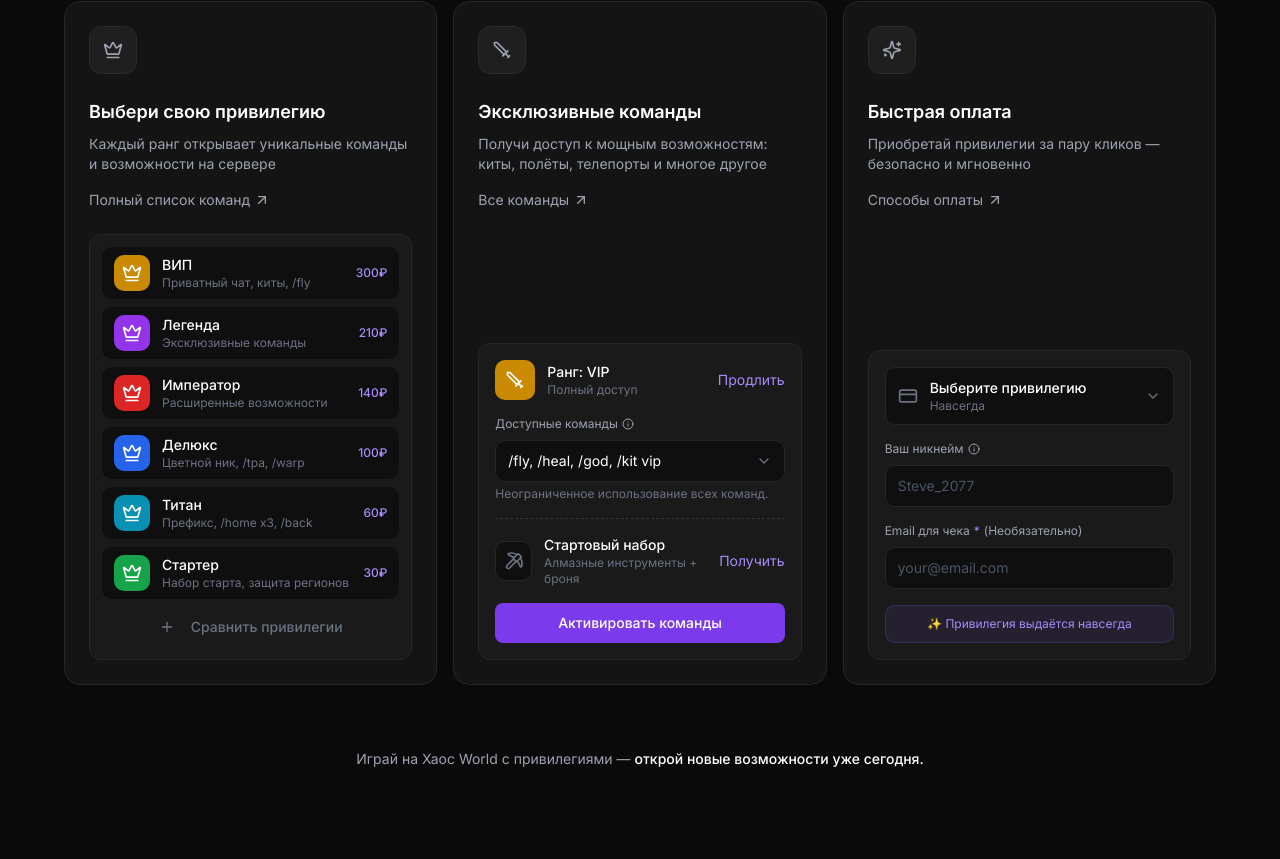
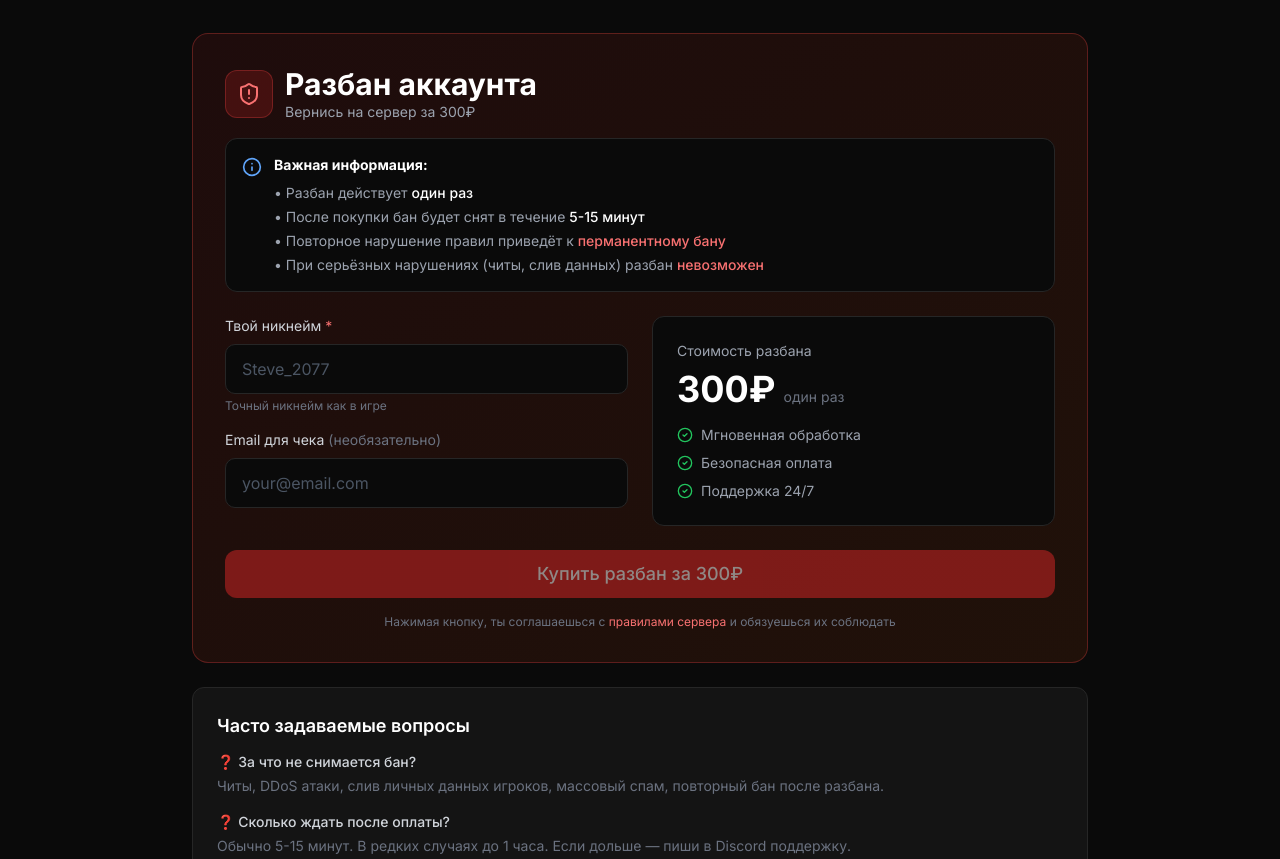
Before and after one commit to pr-poehali-dev/data-sync-initiative-1, a React (Vite) app: page / in a window 1280 px wide. Shown: the part 2401-3260 px from the top of the page. Before the commit the page ends 3202 px from the top, so only its background shows below. Built offline with nearby package versions, Linux system fonts and the light colour scheme.

Commit message:
feat: функция покупки разбана

```diff
--- /dev/null
+++ b/src/components/UnbanSection.tsx
@@ -0,0 +1,131 @@
+import { ShieldAlert, Info, CheckCircle2 } from "lucide-react"
+import { Button } from "@/components/ui/button"
+import { useState } from "react"
+
+export function UnbanSection() {
+  const [nickname, setNickname] = useState("")
+  const [email, setEmail] = useState("")
+
+  return (
+    <section className="px-4 py-16">
+      <div className="mx-auto max-w-4xl">
+        <div className="rounded-2xl bg-gradient-to-br from-red-600/10 to-orange-600/10 border border-red-500/30 overflow-hidden">
+          <div className="p-8">
+            <div className="flex items-center gap-3 mb-4">
+              <div className="h-12 w-12 rounded-xl bg-red-600/20 border border-red-500/30 flex items-center justify-center">
+                <ShieldAlert className="h-6 w-6 text-red-400" />
+              </div>
+              <div>
+                <h2 className="text-2xl md:text-3xl font-bold text-white">
+                  Разбан аккаунта
+                </h2>
+                <p className="text-sm text-gray-400">Вернись на сервер за 300₽</p>
+              </div>
+            </div>
+
+            <div className="mb-6 rounded-xl bg-[#0a0a0a] border border-[#262626] p-4">
+              <div className="flex items-start gap-3">
+                <Info className="h-5 w-5 text-blue-400 flex-shrink-0 mt-0.5" />
+                <div className="space-y-2 text-sm text-gray-300">
+                  <p><strong className="text-white">Важная информация:</strong></p>
+                  <ul className="space-y-1 text-gray-400">
+                    <li>• Разбан действует <span className="text-white font-medium">один раз</span></li>
+                    <li>• После покупки бан будет снят в течение <span className="text-white font-medium">5-15 минут</span></li>
+                    <li>• Повторное нарушение правил приведёт к <span className="text-red-400 font-medium">перманентному бану</span></li>
+                    <li>• При серьёзных нарушениях (читы, слив данных) разбан <span className="text-red-400 font-medium">невозможен</span></li>
+                  </ul>
+                </div>
+              </div>
+            </div>
+
+            <div className="grid md:grid-cols-2 gap-6 mb-6">
+              <div className="space-y-4">
+                <div>
+                  <label className="mb-2 flex items-center gap-1 text-sm text-gray-300">
+                    Твой никнейм <span className="text-red-400">*</span>
+                  </label>
+                  <input
+                    type="text"
+                    placeholder="Steve_2077"
+                    value={nickname}
+                    onChange={(e) => setNickname(e.target.value)}
+                    className="w-full rounded-lg bg-[#0a0a0a] border border-[#262626] px-4 py-3 text-white placeholder-gray-600 outline-none focus:border-red-500/50 transition-colors"
+                  />
+                  <p className="mt-1 text-xs text-gray-500">Точный никнейм как в игре</p>
+                </div>
+
+                <div>
+                  <label className="mb-2 flex items-center gap-1 text-sm text-gray-300">
+                    Email для чека <span className="text-gray-500">(необязательно)</span>
+                  </label>
+                  <input
+                    type="email"
+                    placeholder="your@email.com"
+                    value={email}
+                    onChange={(e) => setEmail(e.target.value)}
+                    className="w-full rounded-lg bg-[#0a0a0a] border border-[#262626] px-4 py-3 text-white placeholder-gray-600 outline-none focus:border-red-500/50 transition-colors"
+                  />
+                </div>
+              </div>
+
+              <div className="rounded-xl bg-[#0a0a0a] border border-[#262626] p-6 flex flex-col justify-between">
+                <div>
+                  <p className="text-sm text-gray-400 mb-2">Стоимость разбана</p>
+                  <div className="flex items-baseline gap-2 mb-4">
+                    <span className="text-4xl font-bold text-white">300₽</span>
+                    <span className="text-sm text-gray-500">один раз</span>
+                  </div>
+                  <div className="space-y-2">
+                    <div className="flex items-center gap-2 text-sm text-gray-400">
+                      <CheckCircle2 className="h-4 w-4 text-green-500" />
+                      <span>Мгновенная обработка</span>
+                    </div>
+                    <div className="flex items-center gap-2 text-sm text-gray-400">
+                      <CheckCircle2 className="h-4 w-4 text-green-500" />
+                      <span>Безопасная оплата</span>
+                    </div>
+                    <div className="flex items-center gap-2 text-sm text-gray-400">
+                      <CheckCircle2 className="h-4 w-4 text-green-500" />
+                      <span>Поддержка 24/7</span>
+                    </div>
+                  </div>
+                </div>
+              </div>
+            </div>
+
+            <Button
+              className="w-full bg-red-600 hover:bg-red-700 text-white text-lg py-6 rounded-xl"
+              disabled={!nickname}
+            >
+              Купить разбан за 300₽
+            </Button>
+
+            <p className="mt-4 text-center text-xs text-gray-500">
+              Нажимая кнопку, ты соглашаешься с{" "}
+              <a href="#" className="text-red-400 hover:text-red-300">правилами сервера</a>
+              {" "}и обязуешься их соблюдать
+            </p>
+          </div>
+        </div>
+
+        <div className="mt-6 rounded-xl bg-[#141414] border border-[#262626] p-6">
+          <h3 className="text-lg font-semibold text-white mb-3">Часто задаваемые вопросы</h3>
+          <div className="space-y-4">
+            <div>
+              <p className="text-sm font-medium text-gray-300 mb-1">❓ За что не снимается бан?</p>
+              <p className="text-sm text-gray-500">Читы, DDoS атаки, слив личных данных игроков, массовый спам, повторный бан после разбана.</p>
+            </div>
+            <div>
+              <p className="text-sm font-medium text-gray-300 mb-1">❓ Сколько ждать после оплаты?</p>
+              <p className="text-sm text-gray-500">Обычно 5-15 минут. В редких случаях до 1 часа. Если дольше — пиши в Discord поддержку.</p>
+            </div>
+            <div>
+              <p className="text-sm font-medium text-gray-300 mb-1">❓ Можно ли купить разбан несколько раз?</p>
+              <p className="text-sm text-gray-500">Нет, разбан работает только один раз. При повторном нарушении — бан навсегда без возможности снятия.</p>
+            </div>
+          </div>
+        </div>
+      </div>
+    </section>
+  )
+}
--- a/src/pages/Index.tsx
+++ b/src/pages/Index.tsx
@@ -3,6 +3,7 @@ import { HeroSection } from "@/components/HeroSection"
 import { PartnersSection } from "@/components/PartnersSection"
 import { FeaturesSection } from "@/components/FeaturesSection"
 import { PrivilegesComparison } from "@/components/PrivilegesComparison"
+import { UnbanSection } from "@/components/UnbanSection"
 
 export default function Index() {
   return (
@@ -11,6 +12,7 @@ export default function Index() {
       <HeroSection />
       <PartnersSection />
       <PrivilegesComparison />
+      <UnbanSection />
       <FeaturesSection />
       <footer className="py-8 text-center text-sm text-gray-400">
         Играй на Xaoc World с привилегиями —{" "}
```
